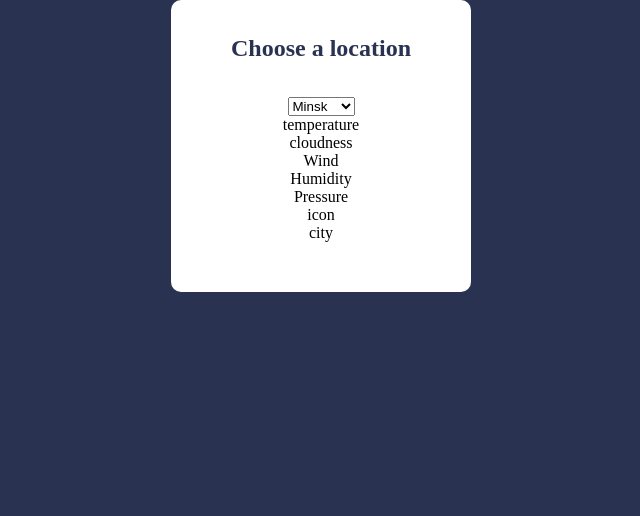
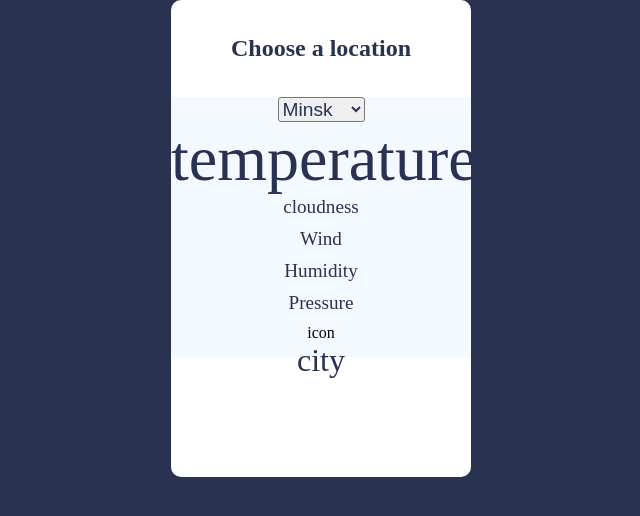
Before and after one commit to oliynykdmitry83/weather, a plain HTML site: page index.html in a window 1280 px wide. Shown: the whole page, without its empty margins (319-959 px from the left). Drawn offline with Linux system fonts and the light colour scheme; no server answers.

Commit message:
'some_style_added'

```diff
--- a/style.css
+++ b/style.css
@@ -15,7 +15,7 @@ body {
    display: block;
    margin: 0 auto;
    border-radius: 10px;
-   padding-bottom : 50px;
+   padding-bottom : 120px;
    text-align: center;
 
 }
@@ -26,6 +26,7 @@ body {
    margin: 0 auto;
    font-size: 1em;
    color: #293251;
+   border-radius: 10px 10px 0 0
 }
 
 .cities {
@@ -35,3 +36,52 @@ body {
    font-size: 1em;
    color: #293251;
 }
+
+.out {
+   width: 300px;
+   height: 260px;
+   background-color: #F4F9FF;
+   font-size: 1rem;
+}
+
+.out-temperature {
+   color: #293251;
+   font-size: 3em;
+   padding: 0;
+   margin: 0;
+   font-size: 4em;
+}
+
+.out-cloudiness {
+   margin-bottom: 10px;
+   color: #293251;
+   font-size: 1.2em;
+}
+
+.out-wind {
+   margin-bottom: 10px;
+   color: #293251;
+   font-size: 1.2em;
+}
+.out-humidity {
+   margin-bottom: 10px;
+   color: #293251;
+   font-size: 1.2em;
+}
+.out-pressure {
+   margin-bottom: 10px;
+   color: #293251;
+   font-size: 1.2em;
+}
+
+.out-city {
+   margin-bottom: 10px;
+   color: #293251;
+   font-size: 2em;
+}
+
+.cities-select {
+   border-radius: 3px;
+   color: #293251;
+   font-size: 1.2em;
+}
```
